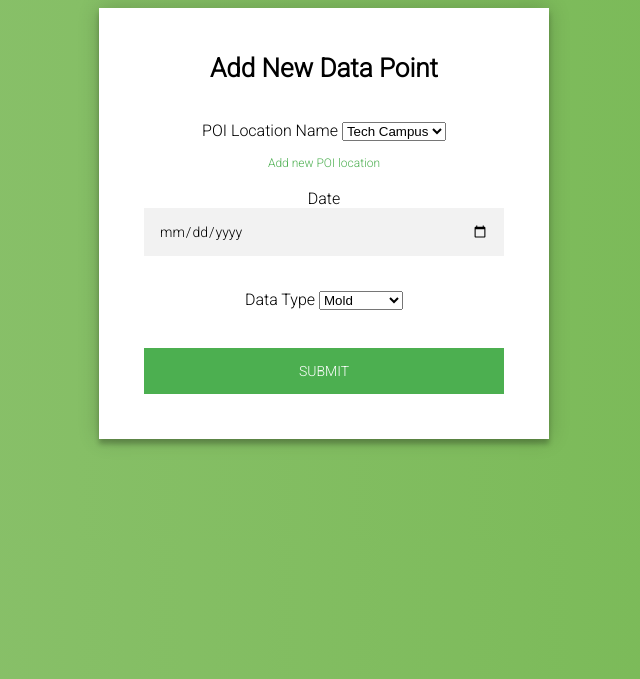
After one commit to cclaassen3/service_learn_sustain, a Flask app: page /add-new-data-point in a window 1280 px wide. The commit adds this page. Shown: the top 679 px of the page, without its empty margins (316-956 px from the left). Run offline with Flask 2, Linux system fonts and the light colour scheme; some libraries are stand-ins or nearby versions.

Commit message:
implemented add new data point / POI location and added post methods for all forms

```diff
--- a/application.py
+++ b/application.py
@@ -42,12 +42,34 @@ def login():
         #cursor.execute("SELECT COUNT(1) FROM users WHERE name = %s", attemptedUser)
 
         #TODO ensure user in database and create appropriate instance of user
-        user = User('dummy_username', 'admin')
+        user = User('dummy_username', 'omnipotent')
         return flask.redirect('index')
 
-@app.route('/registration')
+@app.route('/registration', methods=['GET', 'POST'])
 def registration():
-		return flask.render_template('registration.html')
+    if flask.request.method == 'GET':
+        return flask.render_template('registration.html')
+    elif flask.request.method == 'POST':
+        return flask.redirect('index')
+
+@app.route('/add-new-poi-location', methods=['GET', 'POST'])
+def add_new_poi_location():
+    if flask.request.method == 'GET':
+        # if user and user.user_type == "omnipotent":
+        #     return flask.render_template('add_new_poi_location.html')
+        # else:
+        #     return flask.redirect('index')
+        return flask.render_template('add_new_poi_location.html')
+    elif flask.request.method == 'POST':
+        #return flask.redirect('index')
+        return "new poi location added!"
+
+@app.route('/add-new-data-point', methods=['GET', 'POST'])
+def add_new_data_point():
+    if flask.request.method == 'GET':
+        return flask.render_template('add_new_data_point.html')
+    elif flask.request.method == 'POST':
+        return "new data point added!"
 
 
 # -------------------- run app --------------------
--- a/static/style.css
+++ b/static/style.css
@@ -42,6 +42,11 @@
 }
 .form button:hover,.form button:active,.form button:focus {
   background: #43A047;
+}
+.form header {
+  font-family:"Roboto", sans-serif;
+  text-align: center;
+  font-size: 60px;
 }
 .form .message {
   margin: 15px 0 0;
--- /dev/null
+++ b/templates/add_new_data_point.html
@@ -0,0 +1,35 @@
+<!DOCTYPE html>
+<link rel="stylesheet" type="text/css" href="{{ url_for('static', filename='style.css') }}" media="screen" />
+
+<div class="add-new-data-point-page">
+  <div class="form">
+    <header style="font-size:26px; font-weight:bold;">Add New Data Point</header>
+    <br><br>
+    <form class="new-data-point-form" method="POST">
+      <label>POI Location Name</label>
+      <select name="city">
+          <option value="Tech Campus">Tech Campus</option>
+          <option value="Sope Creek">Sope Creek</option>
+          </select>
+      <p class="message"><a href="{{ url_for('add_new_poi_location')}}">Add new POI location</a></p><br>
+      <label>Date</label>
+      <input type="date" name="date"></input>
+      <br><br>
+      <label>Data Type</label>
+      <select name="data_type">
+          <option value="Mold">Mold</option>
+          <option value="Air Quality">Air Quality</option>
+          </select>
+      <br><br><br>
+      <button>Submit</button>
+    </form>
+  </div>
+</div>
+
+<!--
+<script language="JavaScript">
+function today() {
+  return todaysdate.getDate()+"-"+(todaysdate.getMonth()+1)+"-"+todaysdate.getYear()
+}
+</script>
+-->
--- a/templates/registration.html
+++ b/templates/registration.html
@@ -4,7 +4,7 @@
 
 <div class="registration-page">
   <div class="form">
-    <form class="registration-form">
+    <form class="registration-form" method="POST">
       <input type="text" id="username" placeholder="username"/>
       <input type="text" id="email" placeholder="email address"/>
       <input type="password" id="password" placeholder="password"/>
```
Also changed, not shown: templates/add_new_poi_location.html (added, +26 -0 lines), templates/login.html (+1 -8 lines).
